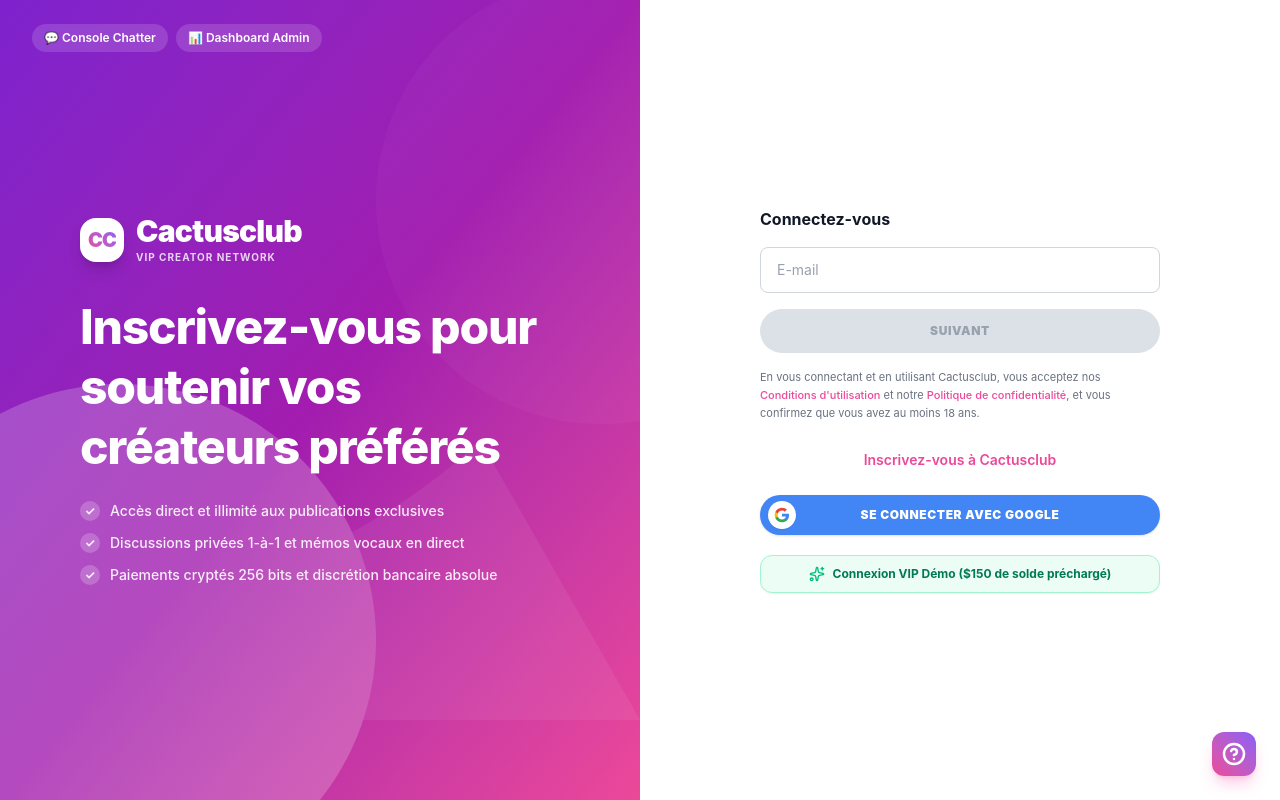
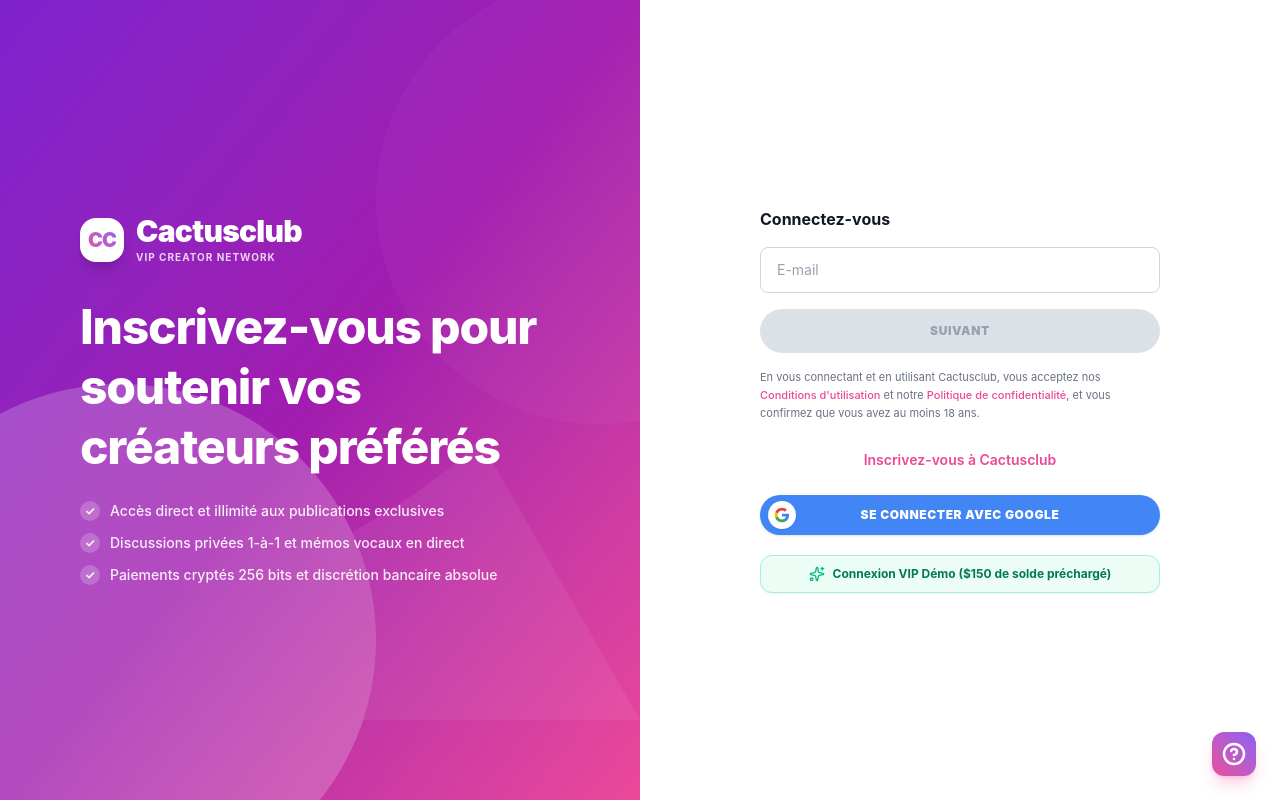
Before and after one commit to businessofsmc-dev/Cactusclub, a React (Vite) app: page / in a window 1280 px wide. Built offline with nearby package versions, Linux system fonts and the light colour scheme.

Commit message:
refactor(auth): remove operator & admin quick navigation pills from FanLoginPage

```diff
--- a/src/components/fan/FanLoginPage.tsx
+++ b/src/components/fan/FanLoginPage.tsx
@@ -11,8 +11,6 @@ interface FanLoginPageProps {
 
 export const FanLoginPage: React.FC<FanLoginPageProps> = ({
   onLoginSuccess,
-  onNavigateToOperator,
-  onNavigateToAdmin,
 }) => {
   const [mode, setMode] = useState<'login' | 'register'>('login');
   const [email, setEmail] = useState('');
@@ -82,25 +80,6 @@ export const FanLoginPage: React.FC<FanLoginPageProps> = ({
           </svg>
         </div>
 
-        {/* Agency Quick Navigation in top left */}
-        <div className="absolute top-6 left-8 flex items-center space-x-2 z-20">
-          {onNavigateToOperator && (
-            <button
-              onClick={onNavigateToOperator}
-              className="px-3 py-1.5 rounded-full bg-white/15 hover:bg-white/25 text-white text-xs font-semibold backdrop-blur-xs transition-colors cursor-pointer"
-            >
-              💬 Console Chatter
-            </button>
-          )}
-          {onNavigateToAdmin && (
-            <button
-              onClick={onNavigateToAdmin}
-              className="px-3 py-1.5 rounded-full bg-white/15 hover:bg-white/25 text-white text-xs font-semibold backdrop-blur-xs transition-colors cursor-pointer"
-            >
-              📊 Dashboard Admin
-            </button>
-          )}
-        </div>
 
         {/* Brand Content */}
         <div className="relative z-10 max-w-lg">
```
